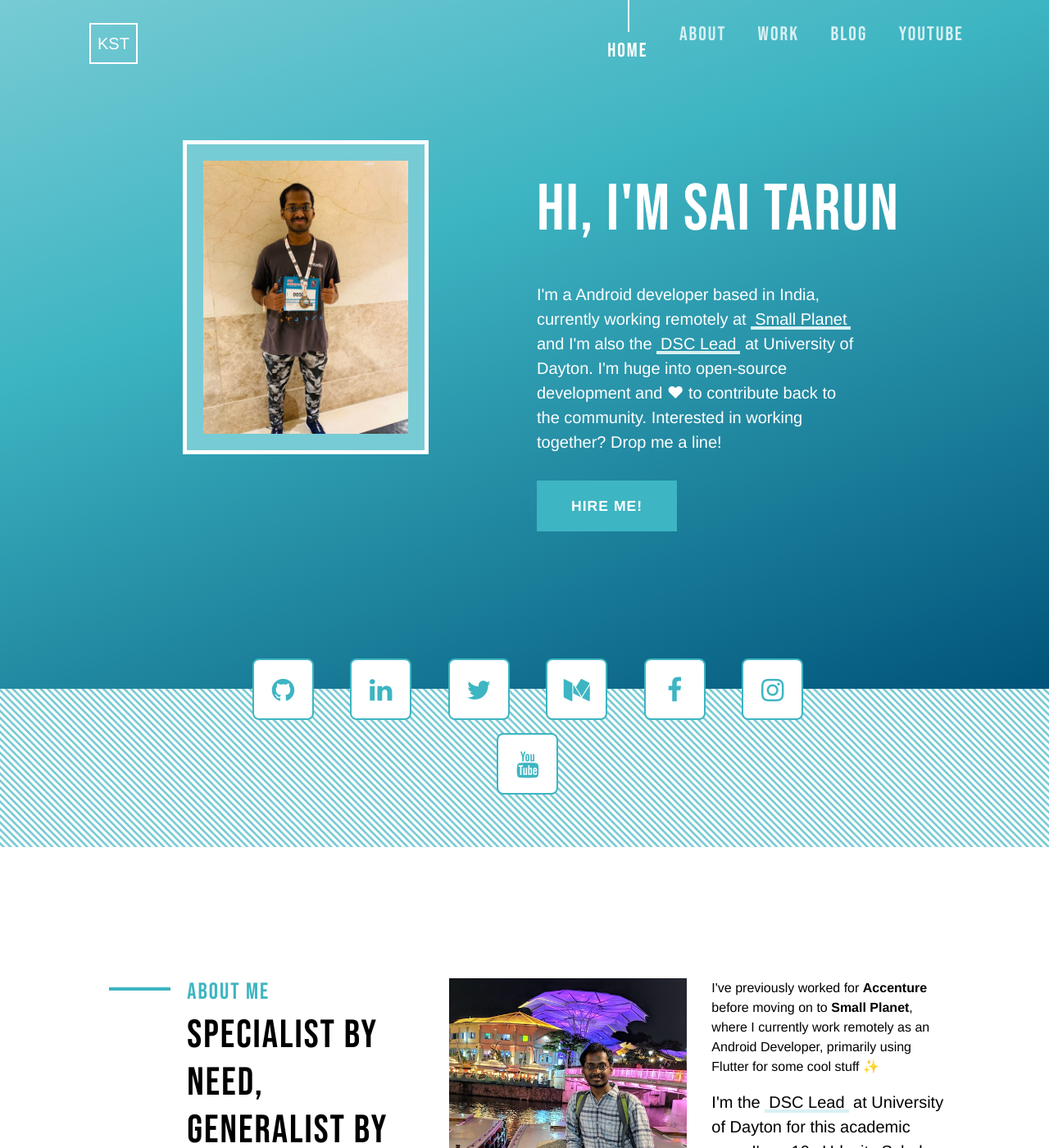
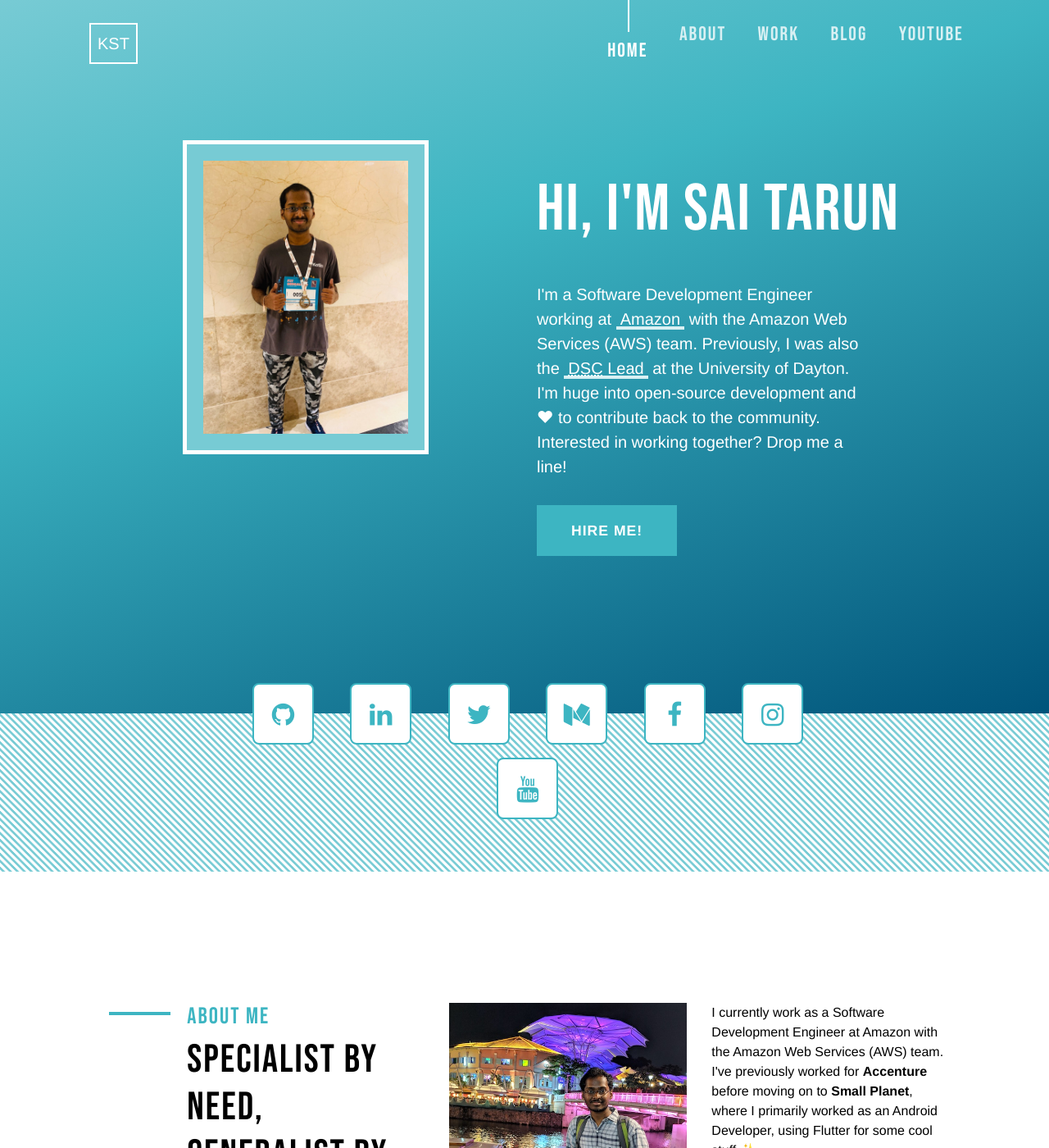
Before and after one commit to SAITARUN55/Portfolio, a Jekyll site: the page built from index.html, in a window 1280 px wide and 1400 px high. Shown: the whole window at 82% size. Built offline with Jekyll 4.4.1, drawn with Linux system fonts in a browser that asks for light colours; some of the changed text lies outside the part shown.

Commit message:
:memo: Updated content for new job!
Congratulations!

```diff
--- a/_config.yml
+++ b/_config.yml
@@ -1,7 +1,7 @@
 repo_url: https://github.com/SAITARUN55/Portfolio
 title: Kaniganti Sai Tarun | Portfolio
 description: >-
-  I'm a creative Android developer based in India, currently working remotely at Small Planet. I'm huge into open-source development and love to contribute back to the community. Interested in working together? Drop me a line!
+  I'm a Software Development Engineer working at Amazon with the Amazon Web Services (AWS) team. I'm huge into open-source development and love to contribute back to the community. Interested in working together? Drop me a line!
 
 og:
   title: Kaniganti Sai Tarun's Portfolio
@@ -9,7 +9,13 @@
   image_width: 1080
   image_url: https://ksaitarun.com/assets/profile.jpg
 
+cta:
+  primary: Hire Me!
+
 social:
+  name_initials: KST
+  full_name: Kaniganti Sai Tarun
+  short_name: Sai Tarun
   email: saitarunkaniganti@gmail.com
   facebook: https://www.facebook.com/saitarunkaniganti55
   github: https://github.com/SAITARUN55
--- a/_layouts/default.html
+++ b/_layouts/default.html
@@ -67,8 +67,8 @@
 			<a
 				class="navbar-brand monogram"
 				href="{{ site.url }}/#Home"
-				title="Kaniganti Sai Tarun">
-				KST
+				title="{{ site.social.full_name }}">
+				{{ site.social.name_initials }}
 			</a>
 			<button
 				aria-controls="menu"
@@ -150,8 +150,8 @@
 						<a
 							class="monogram"
 							href="#Home"
-							title="Kaniganti Sai Tarun">
-							KST
+							title="{{ site.social.full_name }}">
+							{{ site.social.name_initials }}
 						</a>
 					</div>
 					<div class="col-10 offset-1 col-md-6 offset-md-1 col-lg-5 offset-lg-0">
@@ -231,7 +231,7 @@
 								href="{{ site.repo_url }}"
 								rel="noopener noreferrer"
 								target="_blank">
-								Kaniganti Sai Tarun
+								{{ site.social.full_name }}
 							</a>.
 						</p>
 						<p>
--- a/_layouts/home.html
+++ b/_layouts/home.html
@@ -32,7 +32,7 @@
 				data-aos-delay="600"
 				data-aos="fade-up"
 				href="mailto:{{ site.social.email }}">
-				Hire Me!
+				{{ site.cta.primary }}
 			</a>
 		</div>
 	</div>
@@ -148,13 +148,14 @@
 			<p
 				data-aos-delay="400"
 				data-aos="fade-up">
-				I've previously worked for <strong>Accenture</strong> before moving on to <strong>Small Planet</strong>, where I currently work remotely as an Android Developer, primarily using Flutter for some cool stuff ✨</p>
+				I currently work as a Software Development Engineer at Amazon with the Amazon Web Services (AWS) team.
+				I've previously worked for <strong>Accenture</strong> before moving on to <strong>Small Planet</strong>, where I primarily worked as an Android Developer, using Flutter for some cool stuff ✨</p>
 			<p
 				class="lead"
 				data-aos-delay="500"
 				data-aos="fade-up">
-				I'm the <a href="https://dsc.community.dev/u/mb397d/" rel="noopener noreferrer" target="_blank" class="lite">DSC Lead</a> at University of Dayton for this academic year.
-				I'm a 10x Udacity Scholar, and currently under Bertelsmann Scholarship. I'm also a Mentor for <strong>Data Structures</strong> &amp; <strong>Java Development</strong> at <strong>Udacity</strong> and contribute actively to several open-source communities such as <strong>AnitaB.org</strong> and <strong>FOSSASIA</strong>.</p>
+				I was the DSC Lead</a> at University of Dayton during my Masters program.
+				I'm a 10&times; Udacity Scholar and I'm also a Mentor for <strong>Data Structures</strong> &amp; <strong>Java Development</strong> at <strong>Udacity</strong> and contribute actively to several open-source communities such as <strong>AnitaB.org</strong> and <strong>FOSSASIA</strong>.</p>
 			<p
 				class="sans-serif"
 				data-aos-delay="600"
--- a/index.html
+++ b/index.html
@@ -2,7 +2,8 @@
 layout: home
 ---
 
-I'm a Android developer based in India, currently working remotely at <a href="https://www.smallplanet.com/" rel="noopener noreferrer" target="_blank" class="lite">Small Planet</a> and I'm also the <a href="https://dsc.community.dev/u/mb397d/" rel="noopener noreferrer" target="_blank" class="lite">DSC Lead</a> at University of Dayton.
+I'm a Software Development Engineer working at <a href="https://www.smallplanet.com/" rel="noopener noreferrer" target="_blank" class="lite">Amazon</a> with the Amazon Web Services (AWS) team.
+Previously, I was also the <a href="https://dsc.community.dev/u/mb397d/" rel="noopener noreferrer" target="_blank" class="lite"><abbr title="Google Developer Student Club">DSC</abbr> Lead</a> at the University of Dayton.
 I'm huge into open-source development and ❤ to contribute back to the community.
 Interested in working together?
 Drop me a line!
```
Also changed, not shown: other parts of _layouts/home.html (+5 -5 lines).
